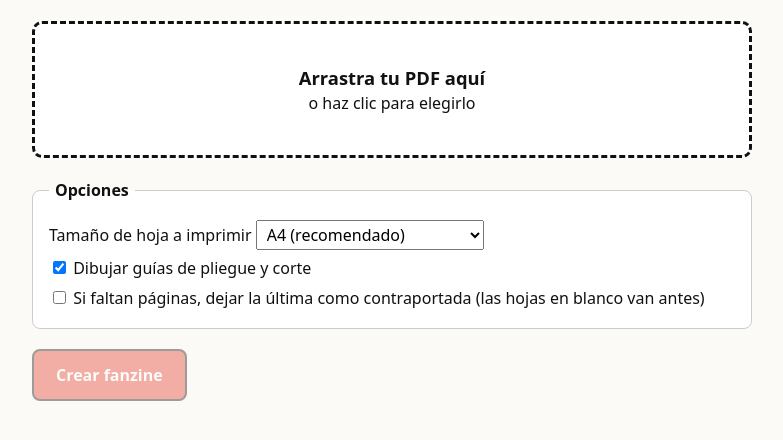
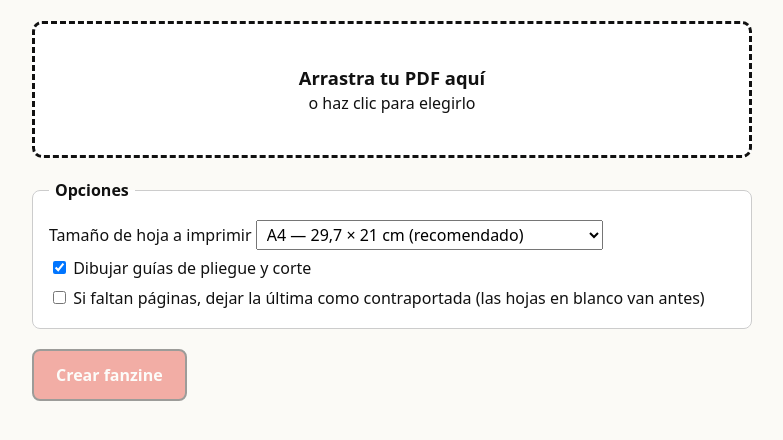
Before and after one commit to bnz0/fanzinador, a website: page docs/index.html in a window 1280 px wide. Shown: the part 164-604 px from the top of the page, without its empty margins (248-1031 px from the left). Drawn offline with Linux system fonts and the light colour scheme.

Commit message:
Mostrar dimensiones de las hojas en cm
Co-Authored-By: Claude Sonnet 5.5 <noreply@anthropic.com>

```diff
--- a/docs/index.html
+++ b/docs/index.html
@@ -45,10 +45,10 @@
     <legend>Opciones</legend>
     <label>Tamaño de hoja a imprimir
       <select id="sheet">
-        <option value="A4">A4 (recomendado)</option>
-        <option value="Letter">Carta</option>
-        <option value="A3">A3 (páginas más grandes)</option>
-        <option value="Tabloid">Tabloide / 11×17</option>
+        <option value="A4">A4 — 29,7 × 21 cm (recomendado)</option>
+        <option value="Letter">Carta — 27,9 × 21,6 cm</option>
+        <option value="A3">A3 — 42 × 29,7 cm (páginas más grandes)</option>
+        <option value="Tabloid">Tabloide 11×17 — 43,2 × 27,9 cm</option>
       </select>
     </label>
     <label><input type="checkbox" id="guides" checked> Dibujar guías de pliegue y corte</label>
```
